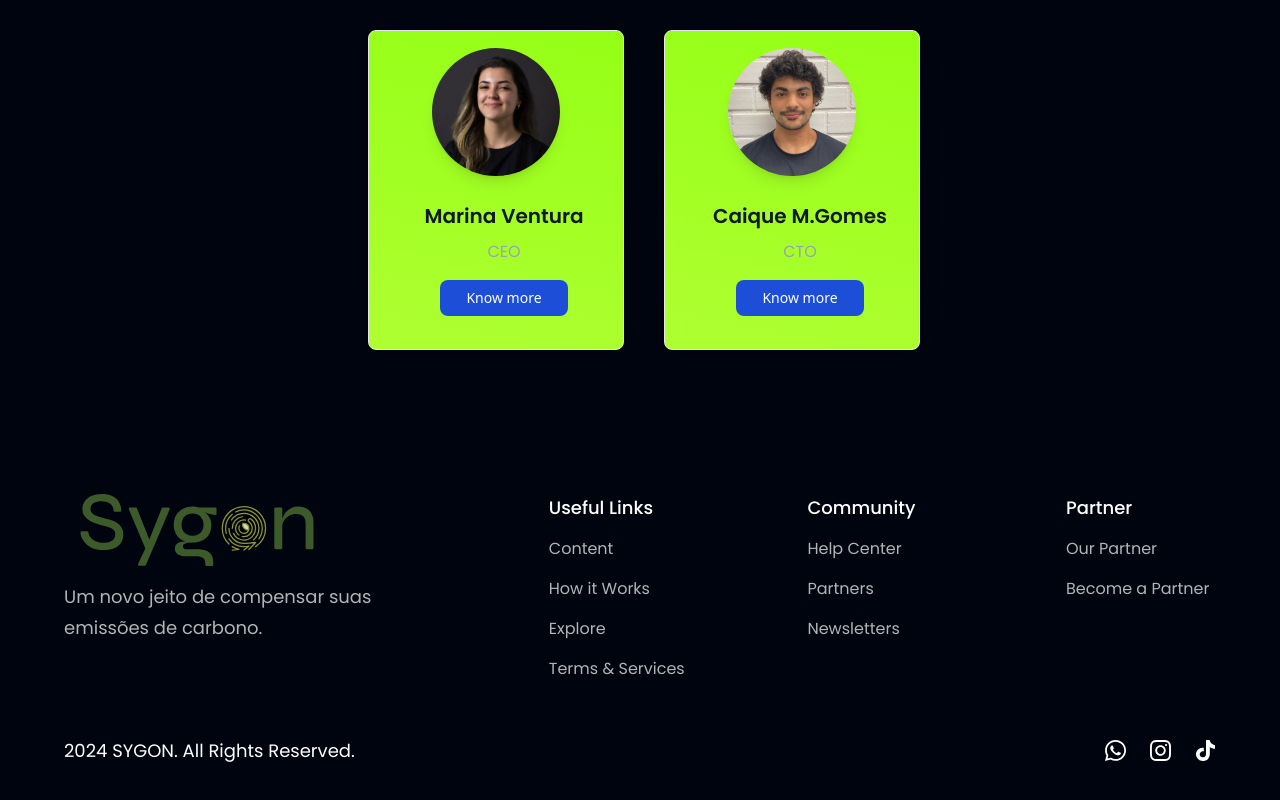
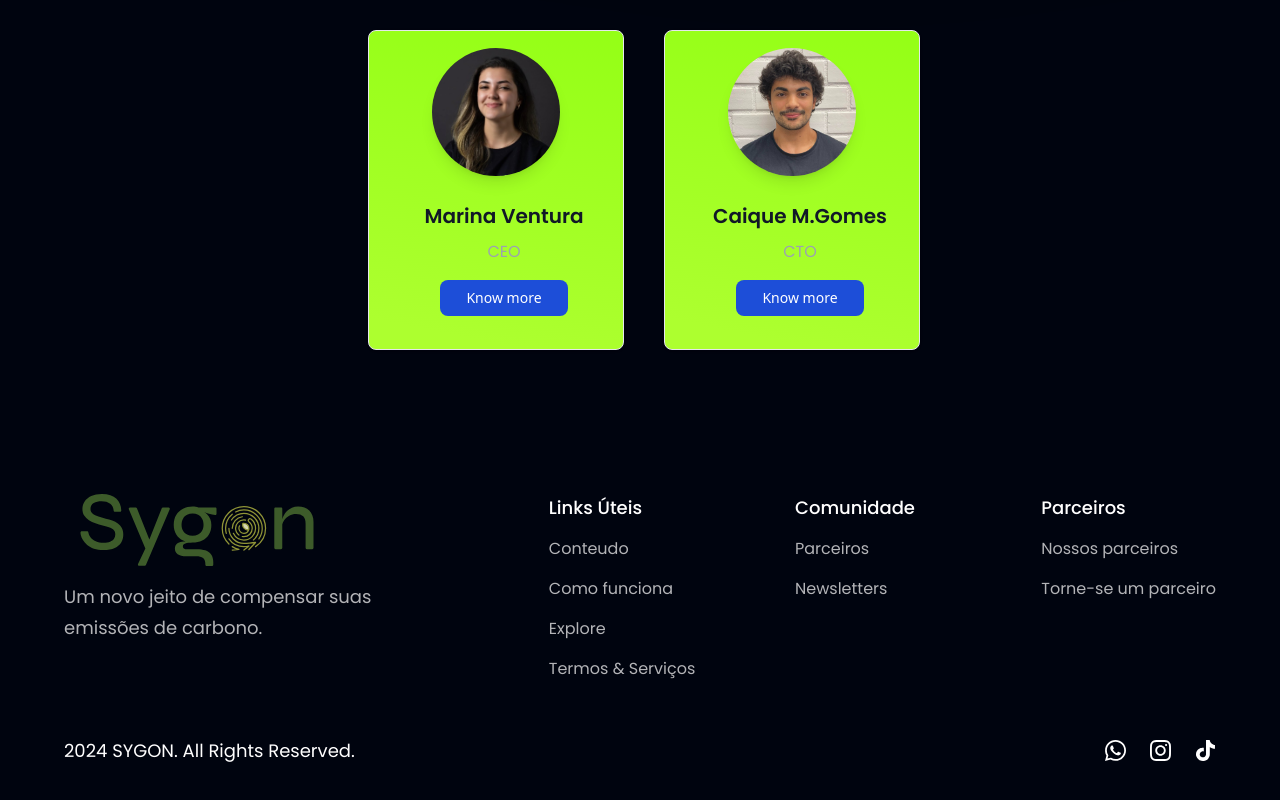
Before and after one commit to kiqsmg/Sygon, a React (Vite) app in the folder landingPage/Sygo_landingPage/: page / in a window 1280 px wide. Shown: the part 4259-5059 px from the top of the page. Built offline with nearby package versions, Linux system fonts and the light colour scheme.

Commit message:
Fix Footer redirections

```diff
--- a/landingPage/Sygo_landingPage/src/constants/index.js
+++ b/landingPage/Sygo_landingPage/src/constants/index.js
@@ -92,14 +92,14 @@ export const stats = [
 
 export const footerLinks = [
   {
-    title: "Useful Links",
+    title: "Links Úteis",
     links: [
       {
-        name: "Content",
+        name: "Conteudo",
         link: "https://www.hoobank.com/content/",
       },
       {
-        name: "How it Works",
+        name: "Como funciona",
         link: "https://www.hoobank.com/how-it-works/",
       },
       {
@@ -107,20 +107,16 @@ export const footerLinks = [
         link: "https://www.hoobank.com/explore/",
       },
       {
-        name: "Terms & Services",
+        name: "Termos & Serviços",
         link: "https://www.hoobank.com/terms-and-services/",
       },
     ],
   },
   {
-    title: "Community",
+    title: "Comunidade",
     links: [
       {
-        name: "Help Center",
-        link: "https://www.hoobank.com/help-center/",
-      },
-      {
-        name: "Partners",
+        name: "Parceiros",
         link: "https://www.hoobank.com/partners/",
       },
       {
@@ -130,14 +126,14 @@ export const footerLinks = [
     ],
   },
   {
-    title: "Partner",
+    title: "Parceiros",
     links: [
       {
-        name: "Our Partner",
+        name: "Nossos parceiros",
         link: "https://www.hoobank.com/our-partner/",
       },
       {
-        name: "Become a Partner",
+        name: "Torne-se um parceiro",
         link: "https://www.hoobank.com/become-a-partner/",
       },
     ],
```
